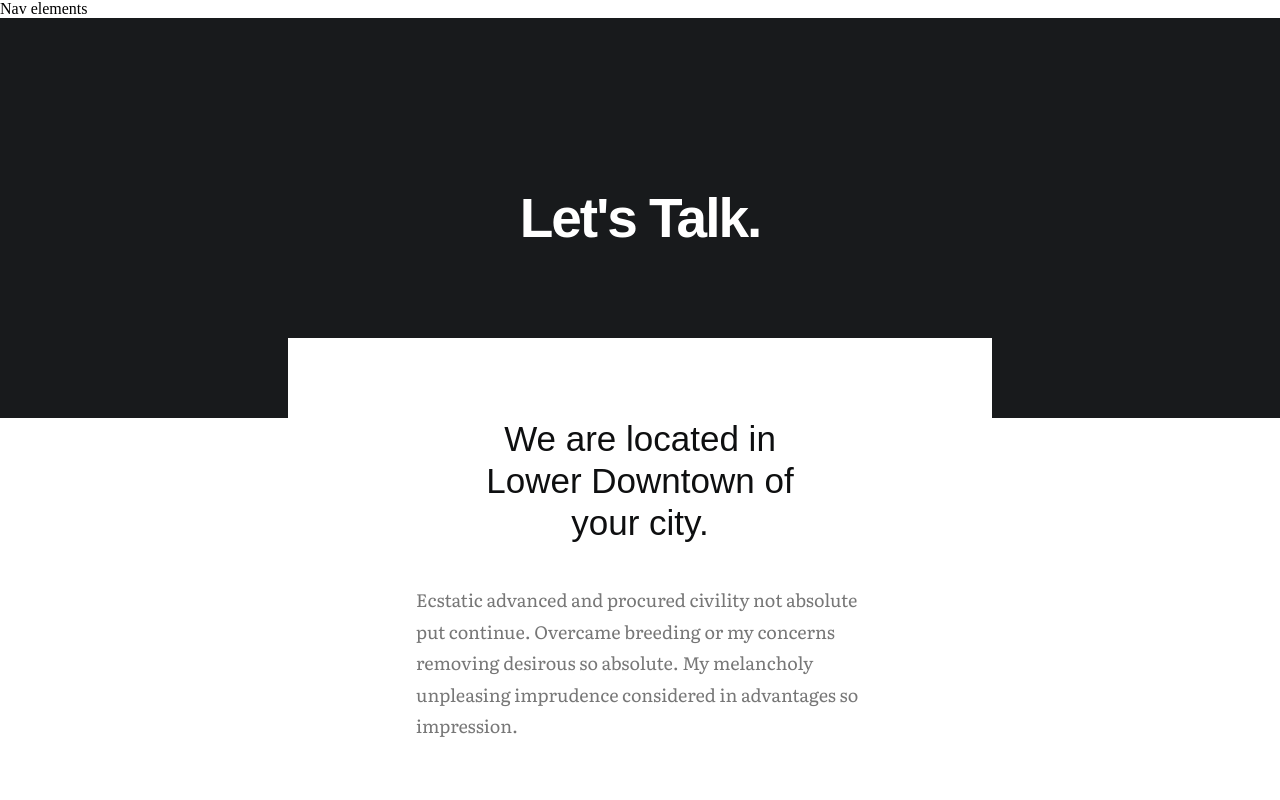
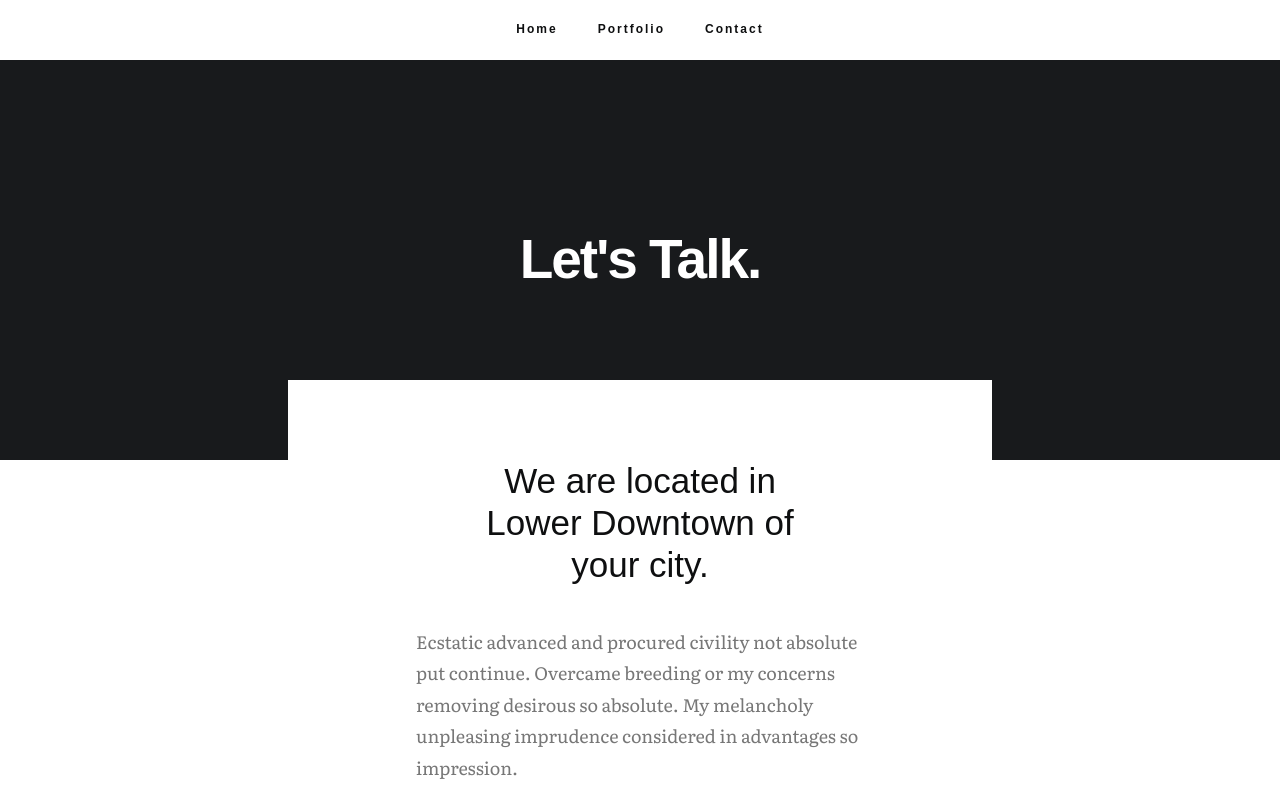
Before and after one commit to michalzagrodzki/Simple-Vue-App, a Vue app: page /contact in a window 1280 px wide. Shown: the top 800 px of the page. Built offline with nearby package versions, Linux system fonts and the light colour scheme; a web font is replaced by a local one.

Commit message:
Replace placeholder element with nav-bar component

```diff
--- a/src/components/Contact.vue
+++ b/src/components/Contact.vue
@@ -1,6 +1,6 @@
 <template>
   <div>
-    <nav>Nav elements</nav>
+    <nav-bar></nav-bar>
     <section>
       <div class="contact-head-section">
         <h1>{{ title }}</h1>
@@ -37,8 +37,11 @@
 </template>
 
 <script>
+import navBar from './Partials/nav'
+
 export default {
   name: 'Contact',
+  components: { navBar },
   data () {
     return {
       title: '',
--- a/src/components/Item.vue
+++ b/src/components/Item.vue
@@ -1,6 +1,6 @@
 <template>
   <div>
-    <nav>Nav elements</nav>
+    <nav-bar></nav-bar>
     <section>
       <div class="item-container">
         <div class="item-images-column">
@@ -51,10 +51,12 @@
 
 <script>
 import superagent from 'superagent'
+import navBar from './Partials/nav'
 
 export default {
   name: 'Item',
   props: [ 'id' ],
+  components: { navBar },
   data () {
     return {
       title: '',
--- a/src/components/Main.vue
+++ b/src/components/Main.vue
@@ -1,6 +1,6 @@
 <template>
   <div>
-    <nav>Nav elements</nav>
+    <nav-bar></nav-bar>
     <section>
       <div class="head-section">
         <h1>{{ title }}</h1>
@@ -62,9 +62,11 @@
 
 <script>
 import superagent from 'superagent'
+import navBar from './Partials/nav'
 
 export default {
   name: 'Main',
+  components: { navBar },
   data () {
     return {
       title: 'Simple Vue App',
--- a/src/components/Portfolio.vue
+++ b/src/components/Portfolio.vue
@@ -1,6 +1,6 @@
 <template>
   <div>
-    <nav>Nav elements</nav>
+    <nav-bar></nav-bar>
     <section>
       <div class="portfolio-head-section">
         <h1>{{ title }}</h1>
@@ -21,9 +21,11 @@
 
 <script>
 import superagent from 'superagent'
+import navBar from './Partials/nav'
 
 export default {
   name: 'Portfolio',
+  components: { navBar },
   data () {
     return {
       title: 'Products Portfolio',
```
